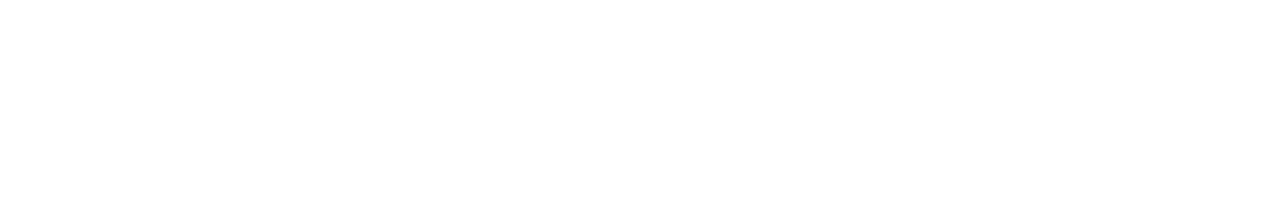
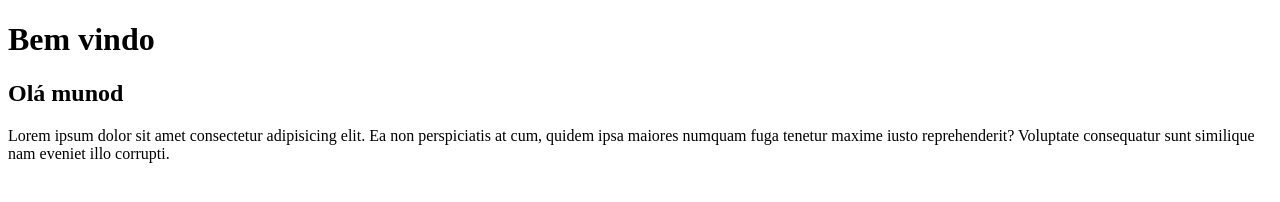
Before and after one commit to AdonisJeronimo/curso_github, a plain HTML site: page index.html in a window 1280 px wide. Drawn offline with Linux system fonts and the light colour scheme.

Commit message:
Criando novas funcionalidades na home com paragrafo

```diff
--- a/index.html
+++ b/index.html
@@ -7,6 +7,9 @@
     <title>Document</title>
 </head>
 <body>
+    <h1>Bem vindo</h1>
+    <h2>Olá munod</h2>
 
+    <p>Lorem ipsum dolor sit amet consectetur adipisicing elit. Ea non perspiciatis at cum, quidem ipsa maiores numquam fuga tenetur maxime iusto reprehenderit? Voluptate consequatur sunt similique nam eveniet illo corrupti.</p>
 </body>
 </html>
```
Also changed, not shown: a.txt (added), nomes.txt.
